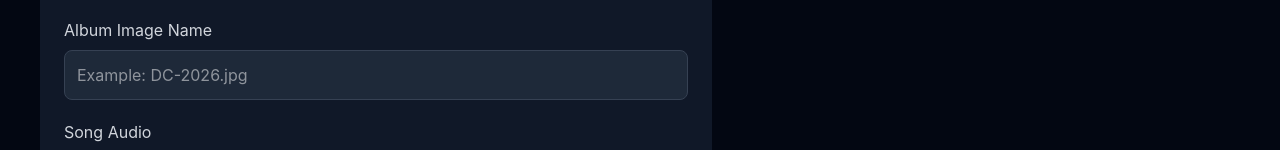
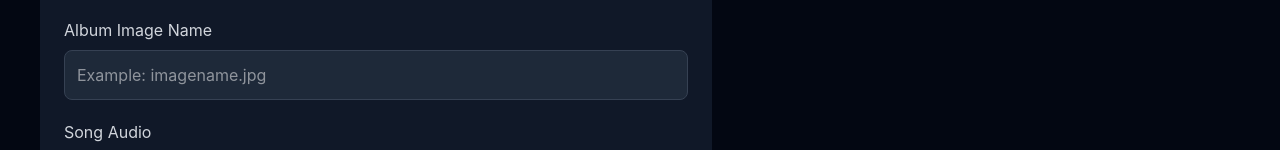
Before and after one commit to raghavendrathalari/vibe-music-player, a React (Vite) app in the folder frontend/: page /admin in a window 1280 px wide. Shown: the part 496-646 px from the top of the page. Built offline with nearby package versions, Linux system fonts and the light colour scheme; no server answers; sample sign-in values are in the browser's storage.

Commit message:
Update admin image filename input

```diff
--- a/frontend/src/pages/Admin.jsx
+++ b/frontend/src/pages/Admin.jsx
@@ -299,7 +299,7 @@ function Admin() {
     <input
     type="text"
     name="image"
-    placeholder="Example: DC-2026.jpg"
+    placeholder="Example: imagename.jpg"
     value={form.image}
     onChange={handleChange}
     className="w-full rounded-lg border border-gray-700 bg-gray-800 p-3 outline-none focus:border-green-400"
```
